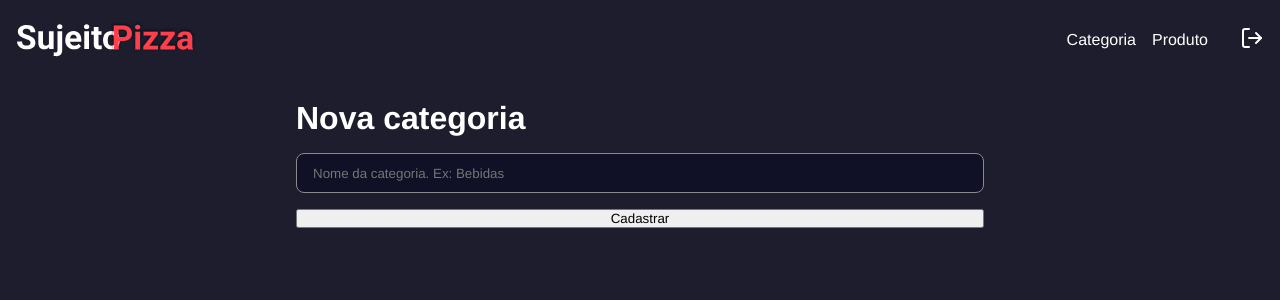
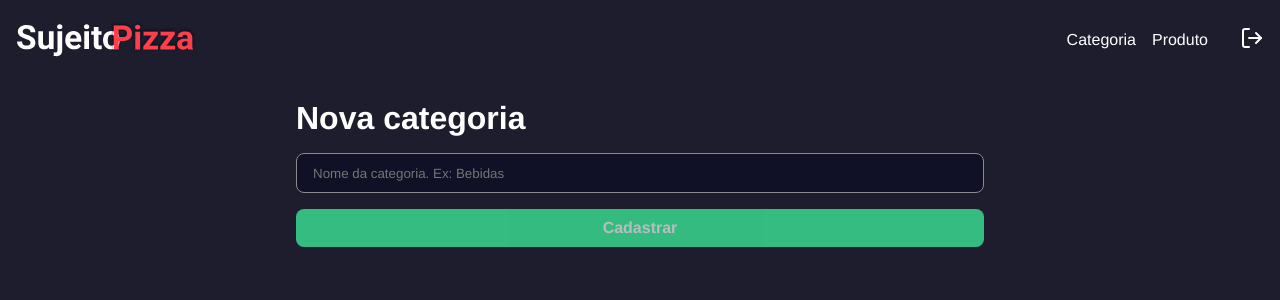
Before and after one commit to TomoriComAncora/frontend, a Next.js app: page /dashboard/category in a window 1280 px wide. Shown: the top 300 px of the page. Built offline with nearby package versions, Linux system fonts and the light colour scheme.

Commit message:
Feat: cadastrando categoria

```diff
--- a/src/app/dashboard/category/page.tsx
+++ b/src/app/dashboard/category/page.tsx
@@ -1,11 +1,38 @@
-import Button from "../components/buttom";
+import { Button } from "../components/button";
 import styles from "./styles.module.scss";
+import { api } from "@/services/api";
+import { redirect } from "next/navigation";
+import { getCookiesServer } from "@/lib/cookieServer";
 
 export default function Category() {
+  async function handleRegisterCategory(formData: FormData) {
+    "use server";
+    const name = formData.get("name");
+    if (name === "") return;
+
+    const data = {
+      name: name,
+    };
+
+    const token = await getCookiesServer();
+
+    await api.post("/category", data, {
+        headers: {
+          Authorization: `Bearer ${token}`,
+        },
+      })
+      .catch((e) => {
+        console.log(e);
+        return;
+      });
+
+    redirect("/dashboard");
+  }
+
   return (
     <main className={styles.container}>
       <h1>Nova categoria</h1>
-      <form className={styles.form}>
+      <form className={styles.form} action={handleRegisterCategory}>
         <input
           type="text"
           name="name"
@@ -13,7 +40,7 @@ export default function Category() {
           required
           className={styles.input}
         />
-        <Button/>
+        <Button name="Cadastrar" />
       </form>
     </main>
   );
--- a/src/app/dashboard/components/buttom/index.tsx
+++ /dev/null
@@ -1,5 +0,0 @@
-export default function Button(){
-    return(
-        <button>Cadastrar</button>
-    )
-}
--- /dev/null
+++ b/src/app/dashboard/components/button/index.tsx
@@ -0,0 +1,16 @@
+"use client"
+import styles from "./styles.module.scss";
+import { useFormStatus } from "react-dom"
+
+interface PropsButton {
+  name: string;
+}
+
+export function Button({ name }: PropsButton) {
+    const {pending} = useFormStatus();
+  return (
+    <button type="submit" disabled={pending} className={styles.button}>
+      {pending ? "Carregando..." : name}
+    </button>
+  );
+}
--- /dev/null
+++ b/src/app/dashboard/components/button/styles.module.scss
@@ -0,0 +1,15 @@
+.button{
+    background-color: var(--green-900);
+    height: 38px;
+    border: 0;
+    border-radius: 8px;
+    font-size: 16px;
+    font-weight: bold;
+    color: var(--white);
+    opacity: .7;
+    transition: opacity .2s;
+
+    &:hover{
+        opacity: 1;
+    }
+}
```
Also changed, not shown: src/app/dashboard/components/buttom/styles.modules.scss (deleted).
